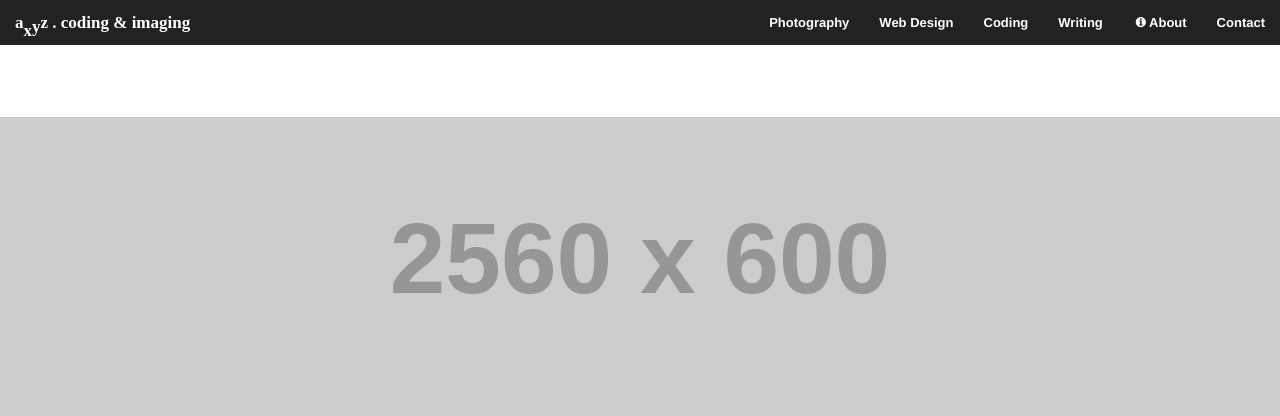
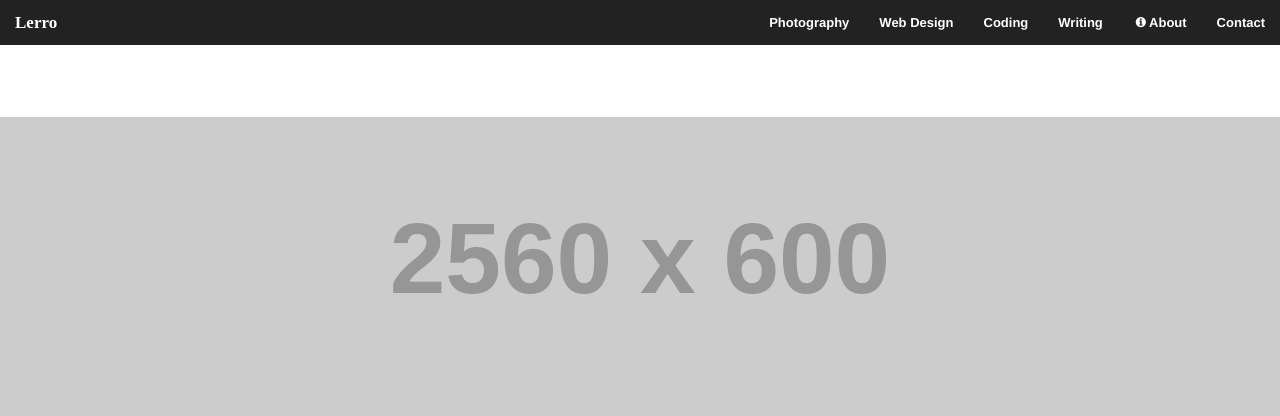
Before and after one commit to axyz/lerro.it, a PHP site: page /index.php in a window 1280 px wide. Shown: the top 416 px of the page. Run offline with PHP 8.4, Linux system fonts and the light colour scheme; grey boxes labelled with a size stand in for pictures from a placeholder-image service; some libraries are stand-ins or nearby versions; some web fonts are replaced.

Commit message:
fixed basedir and name

```diff
--- a/basedir.php
+++ b/basedir.php
@@ -1 +1 @@
-<?php $basedir = "/www/foundation/"; ?>
+<?php $basedir = "/lerro.it/"; ?>
--- a/nav.php
+++ b/nav.php
@@ -1,6 +1,6 @@
 <nav class="top-bar fixed">
     <ul>
-      <li class="name"><h1><a href="<?php echo $basedir;?>">a<span style="position: relative;top: 8px;">x</span><span style="position: relative;top: 4px;">y</span>z . coding & imaging</a></h1></li>
+      <li class="name"><h1><a href="<?php echo $basedir;?>">Lerro</a></h1></li>
       <li class="toggle-topbar"><a href="#"></a></li>
     </ul>
     <section>
```
